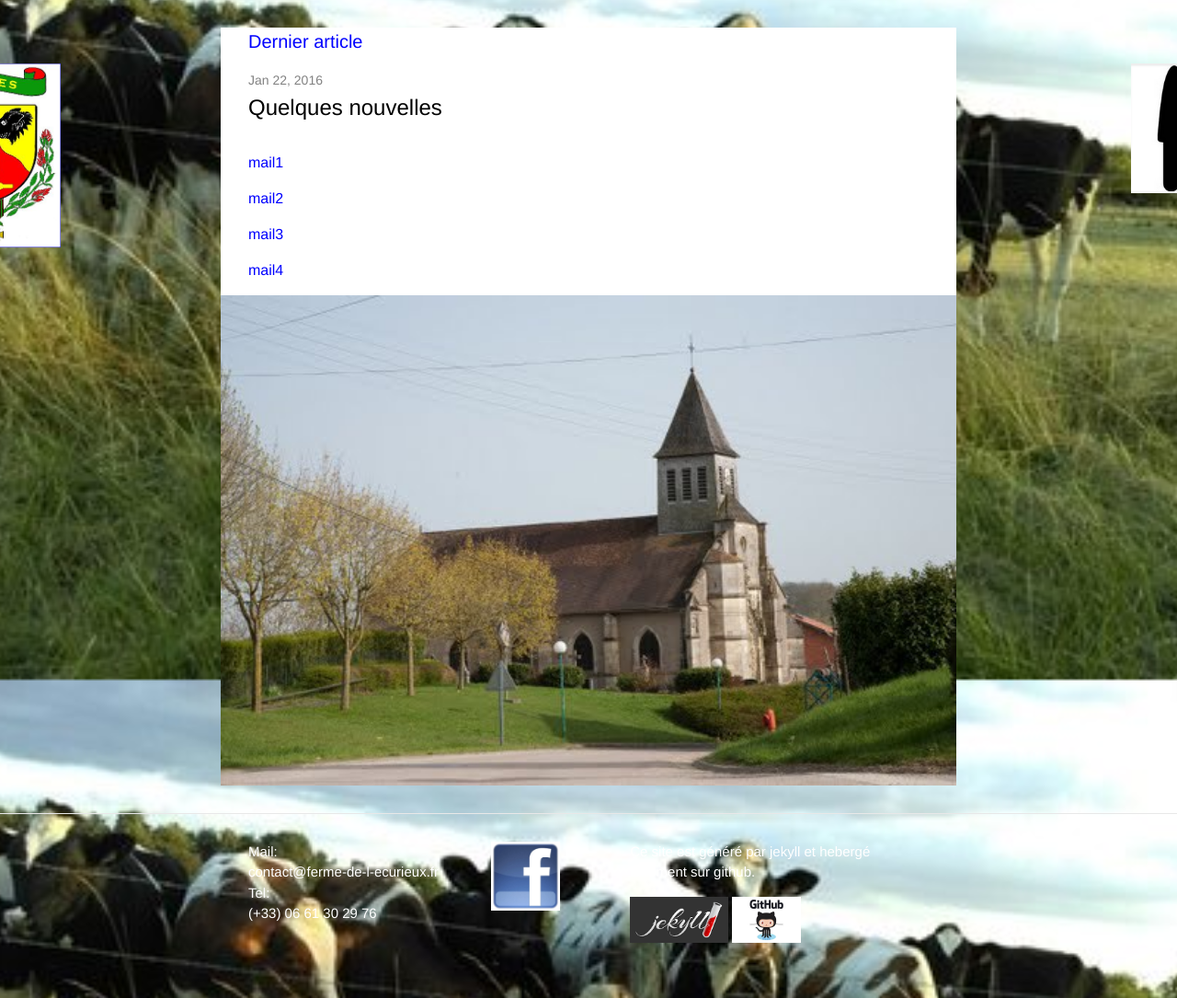
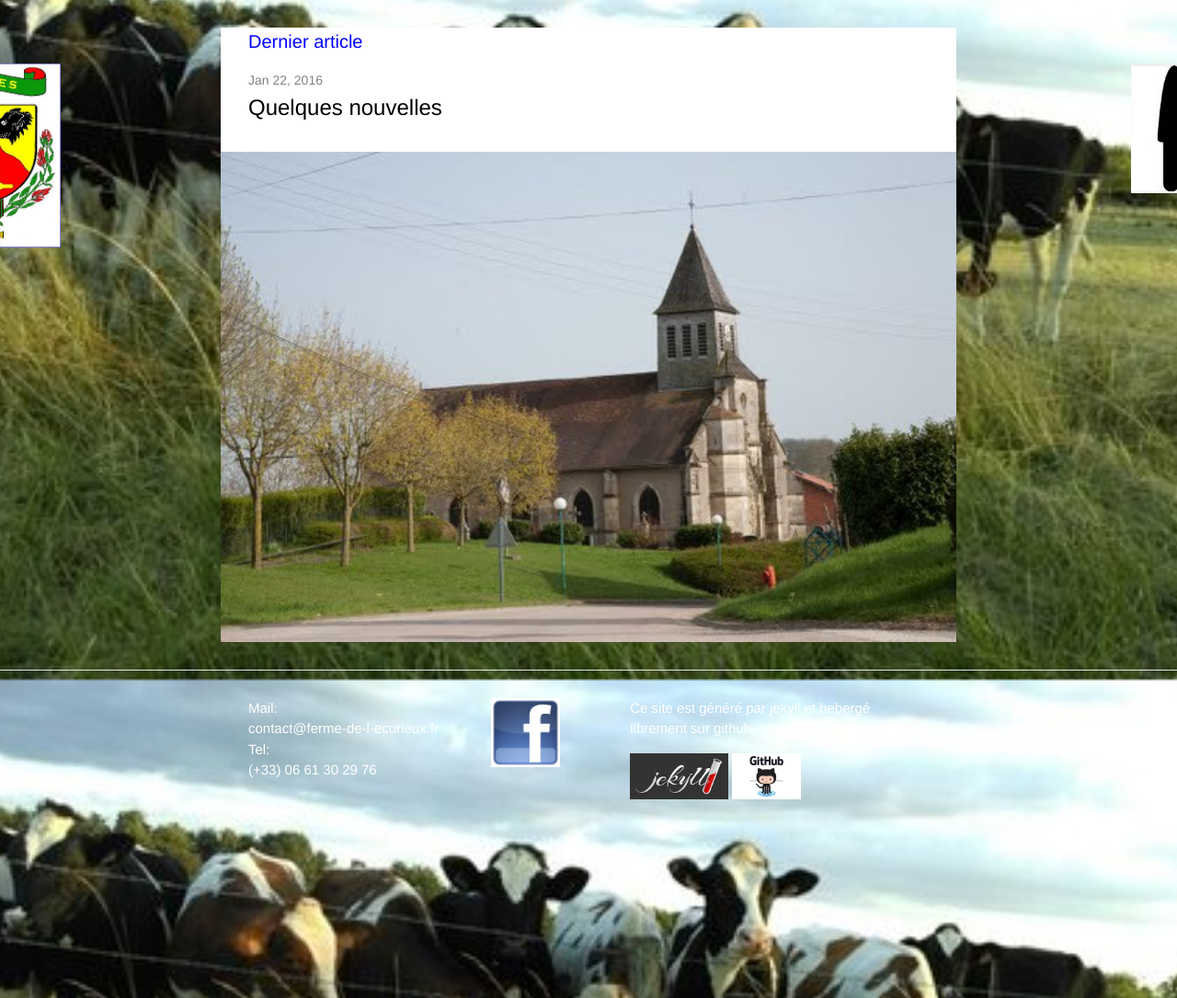
Before and after one commit to cltpr/cltpr.github.io, a Jekyll site: the page built from index.html, in a window 1280 px wide. Shown: the part 161-1246 px from the top of the page at 92% size. Built offline with Jekyll 4.4.1, drawn with Linux system fonts in a browser that asks for light colours; part of the change alters nothing that is shown.

Commit message:
20160207

```diff
--- a/index.html
+++ b/index.html
@@ -20,11 +20,6 @@ lang: fr
   </ul>
 
 
-{% assign mails=site.mails %}
-{% for mail in mails   %}
-<p> {{mail}}</p>
-{% endfor  %}
-
 </div>
 
 <center>
```
